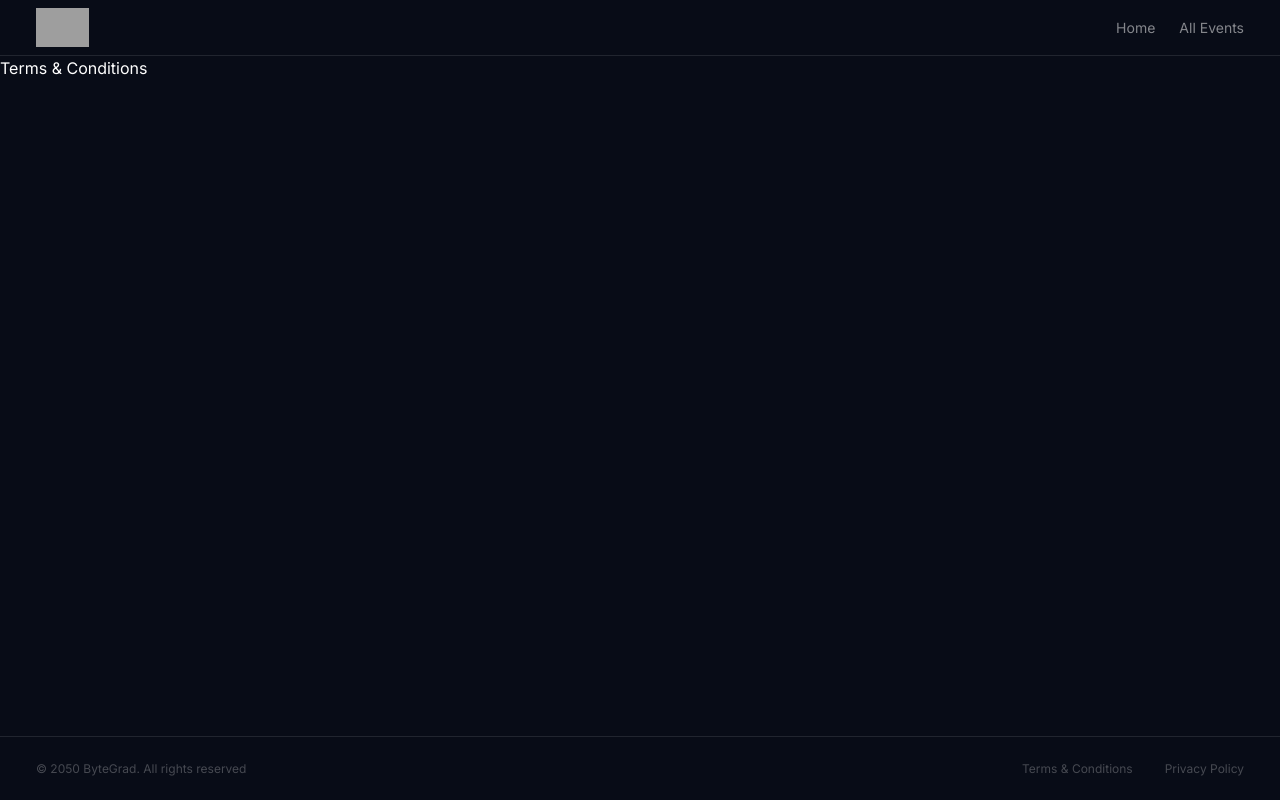
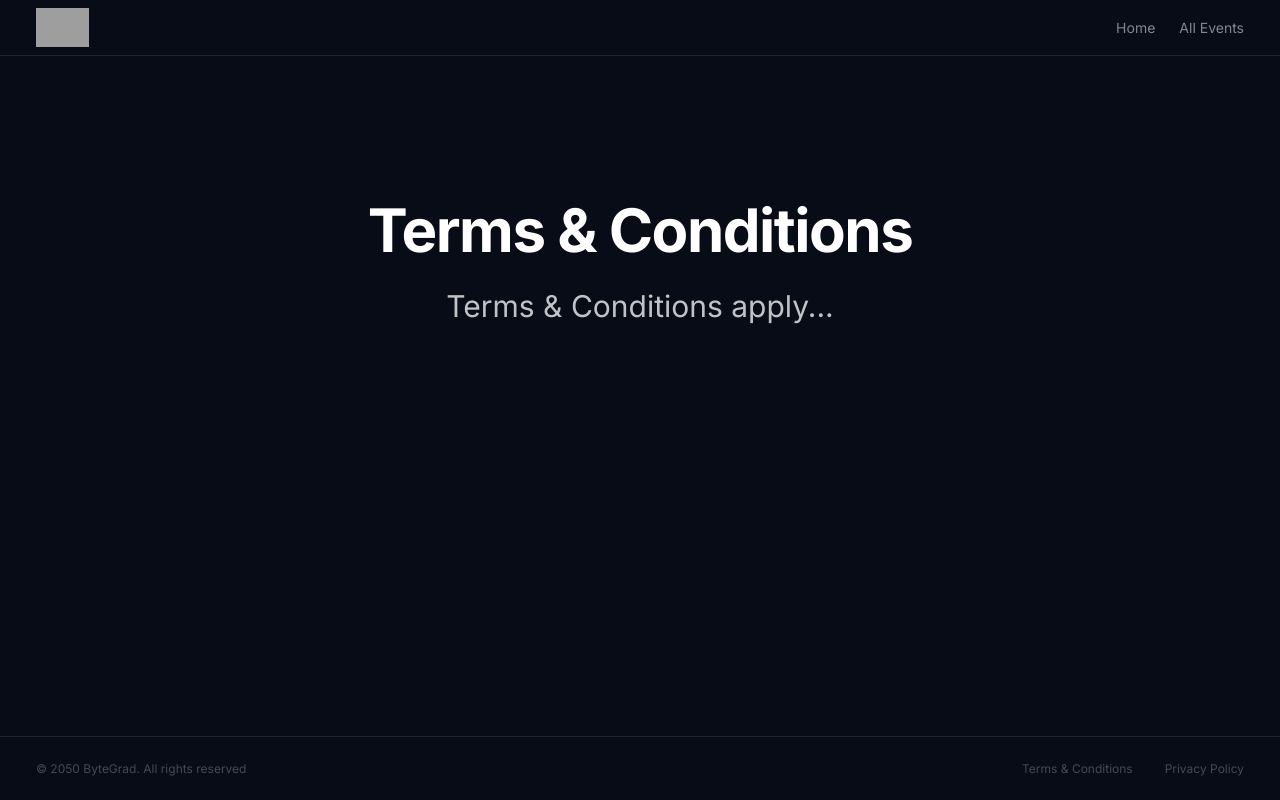
Before and after one commit to LenSys/next-js-evento, a Next.js app: page /terms-conditions in a window 1280 px wide. Built offline with nearby package versions, Linux system fonts and the light colour scheme; grey boxes are pictures that could not be loaded.

Commit message:
update terms and conditions

```diff
--- a/src/app/terms-conditions/page.tsx
+++ b/src/app/terms-conditions/page.tsx
@@ -1,5 +1,13 @@
+import H1 from "@/components/h1";
 import React from "react";
 
 export default function TermsConditionsPage() {
-  return <main>Terms &amp; Conditions</main>;
+  return (
+    <main className="flex flex-col items-center pt-36 px-3">
+      <H1>Terms &amp; Conditions</H1>
+      <p className="mb-12 mt-7 text-2xl lg:text-3xl opacity-75">
+        Terms &amp; Conditions apply...
+      </p>
+    </main>
+  );
 }
```
